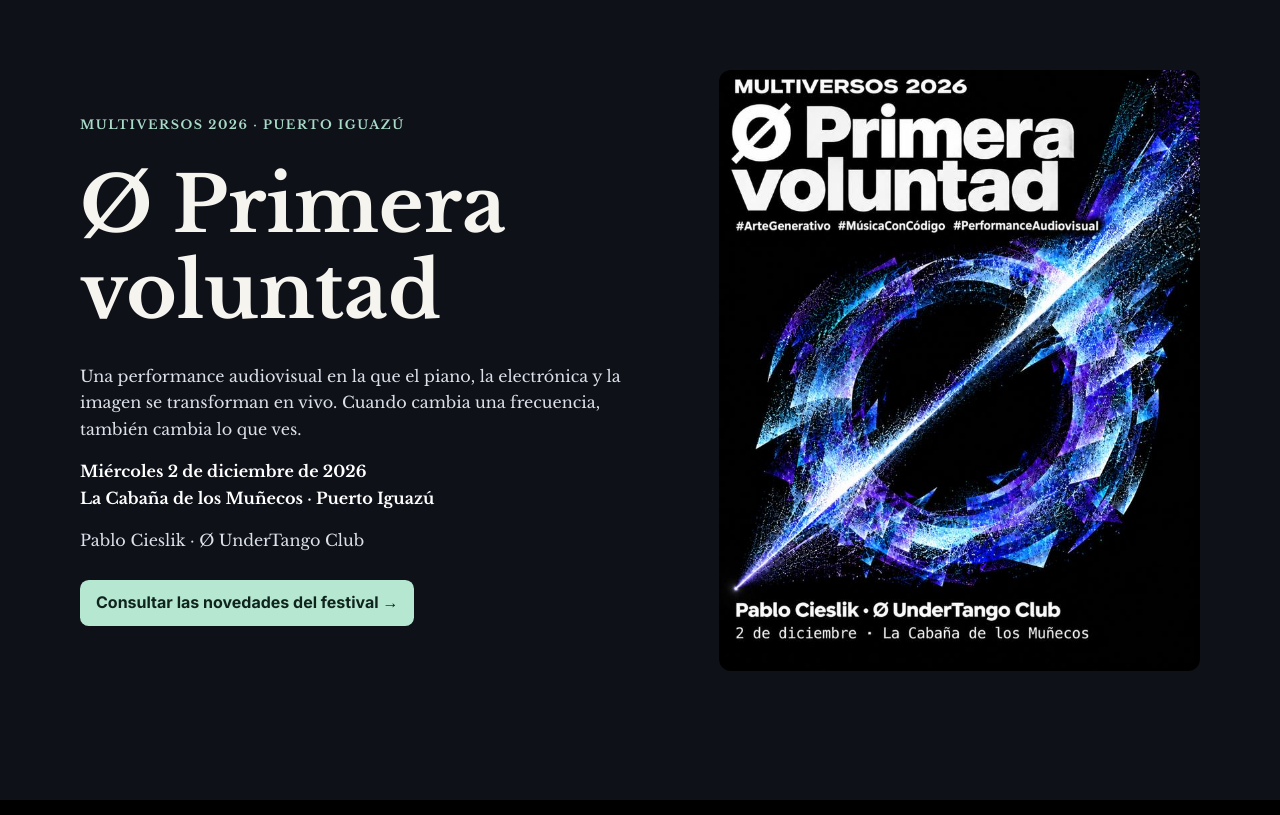
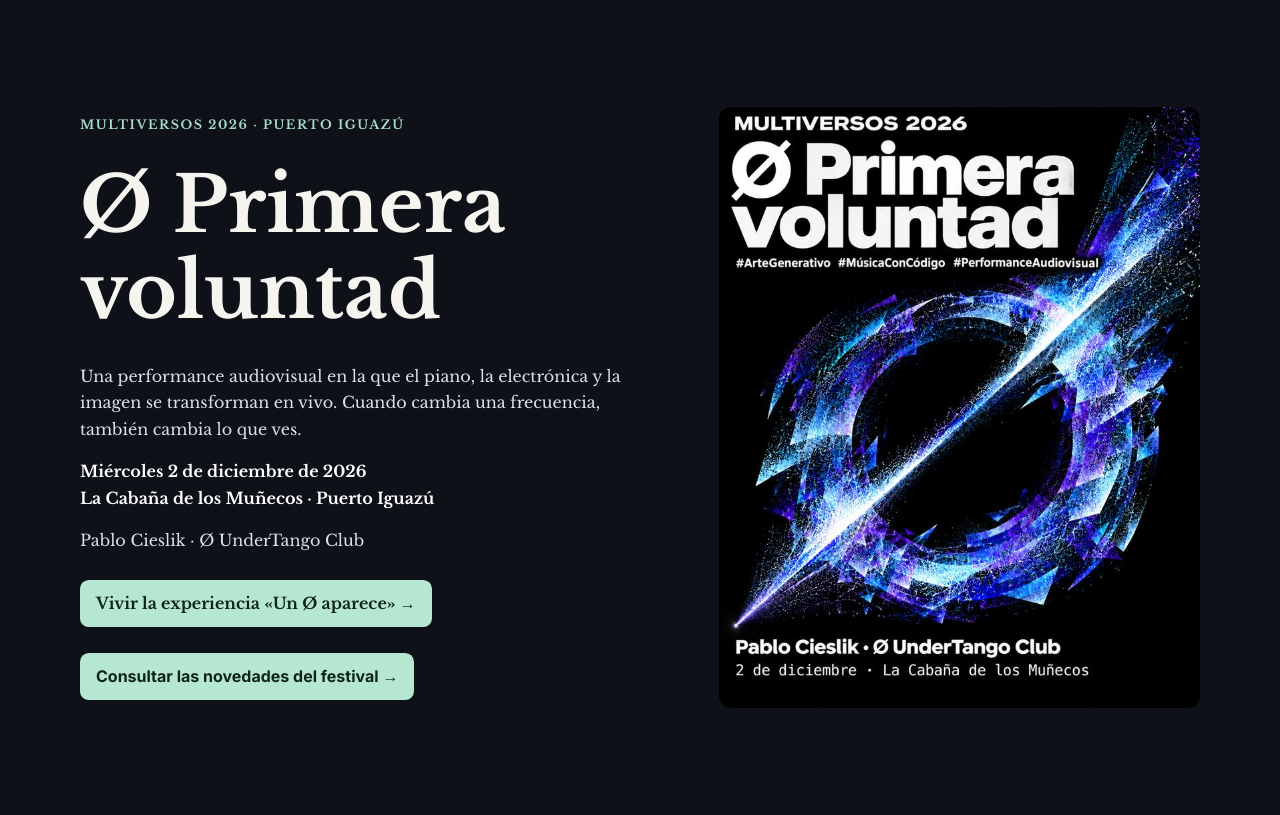
Before and after one commit to O-UnderTango-Club/UnderTangoWEBNextJS, a Next.js app: page /847/primera-voluntad in a window 1280 px wide. Built offline with nearby package versions, Linux system fonts and the light colour scheme.

Commit message:
847: enlazar el prototipo desde la ficha en revisión

```diff
--- a/app/847/primera-voluntad/page.tsx
+++ b/app/847/primera-voluntad/page.tsx
@@ -21,6 +21,7 @@ export default function PrimeraVoluntad() {
             <p>Una performance audiovisual en la que el piano, la electrónica y la imagen se transforman en vivo. Cuando cambia una frecuencia, también cambia lo que ves.</p>
             <p className={styles.date}><time dateTime="2026-12-02">Miércoles 2 de diciembre de 2026</time><br />La Cabaña de los Muñecos · Puerto Iguazú</p>
             <p>Pablo Cieslik · Ø UnderTango Club</p>
+            <p><a className={styles.button} href="/847/primera-voluntad/experiencia.html">Vivir la experiencia «Un Ø aparece» →</a></p>
             <a className={styles.button} href="https://www.instagram.com/multiversos.festival/">Consultar las novedades del festival →</a>
           </header>
           <Image className={styles.flyer} src={flyer} width={720} height={900} unoptimized priority alt="Afiche de Ø Primera voluntad, Pablo Cieslik y Ø UnderTango Club, 2 de diciembre en La Cabaña de los Muñecos." />
```
